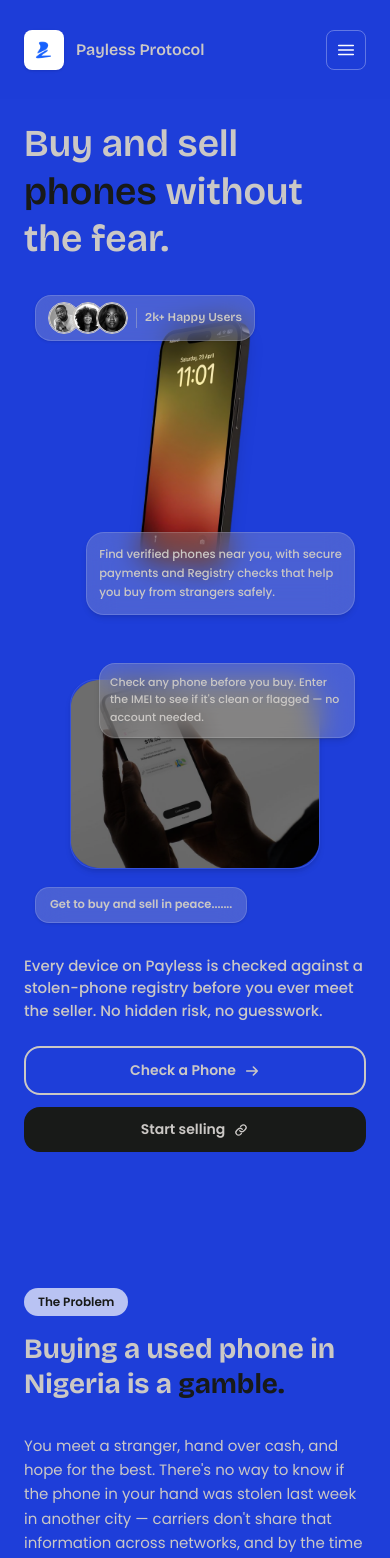
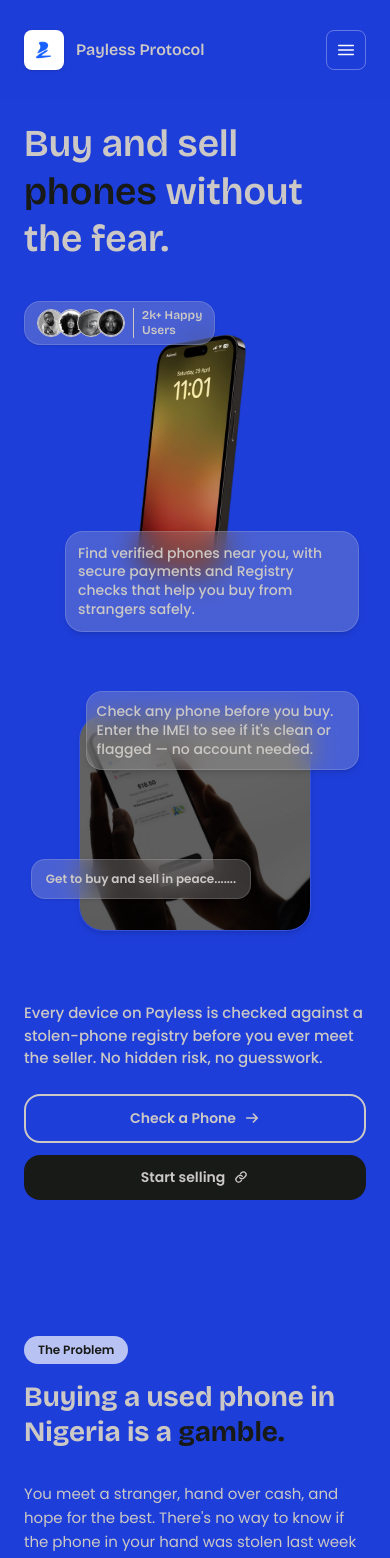
Before and after one commit to sidneycodes1/payless-website, a Next.js app: page / in a window 390 px wide. Shown: the top 1558 px of the page. Built offline with nearby package versions, Linux system fonts and the light colour scheme.

Commit message:
fix: make hero and benefits visual collages fluid and responsive across all viewports

```diff
--- a/src/components/sections/hero/Hero.tsx
+++ b/src/components/sections/hero/Hero.tsx
@@ -26,7 +26,7 @@ export const Hero = () => {
           </div>
 
           {/* Desktop Left Visual (Figma Frame 89: W: 669px, H: 371px) */}
-          <div className="relative hidden h-[371px] w-[669px] origin-top-left transform lg:scale-[0.84] xl:scale-[0.92] 2xl:scale-100 lg:block">
+          <div className="relative hidden h-[371px] w-[669px] origin-top-left transform xl:scale-[0.92] 2xl:scale-100 xl:block">
             {/* Phone Mockup: Frame 95 (W: 278px, H: 371px, X: 167px, Y: 0px) */}
             <div className="absolute left-[167px] top-0 h-[371px] w-[278px]">
               <Image
@@ -100,9 +100,10 @@ export const Hero = () => {
             </div>
           </div>
 
-          {/* Mobile/Tablet Fallback for Left Visual */}
-          <div className="relative mx-auto mt-2 h-[320px] sm:h-[360px] w-full max-w-[320px] sm:max-w-[390px] lg:hidden">
-            <div className="absolute left-1/2 top-3 h-[270px] sm:h-[310px] w-[210px] sm:w-[240px] -translate-x-1/2">
+          {/* Mobile/Tablet Fluid Visual for Left Column (< 1280px) */}
+          <div className="relative mx-auto w-full max-w-[669px] aspect-[320/330] sm:aspect-[669/371] xl:hidden">
+            {/* Phone Mockup */}
+            <div className="absolute left-[20%] top-0 h-[95%] w-[58%] sm:left-[24.96%] sm:top-0 sm:h-full sm:w-[41.55%]">
               <Image
                 src={ASSETS.heroPhoneMock}
                 alt="Tilted phone lock-screen mockup"
@@ -110,23 +111,46 @@ export const Hero = () => {
                 height={371}
                 priority
                 fetchPriority="high"
-                sizes="(min-width: 640px) 240px, 210px"
-                className="h-full w-full object-contain drop-shadow-xl"
+                sizes="(min-width: 640px) 278px, 210px"
+                className="h-full w-full object-contain"
               />
             </div>
-            {/* 2k+ chip */}
-            <div className="absolute left-0 top-0 z-10 flex items-center gap-2 rounded-[16px] bg-[rgba(203,200,197,0.25)] px-3 py-1.5 backdrop-blur-[14px] border border-white/15 shadow-sm">
-              <div className="flex -space-x-2">
-                <Image src={ASSETS.avatar1} alt="" width={32} height={32} className="size-8 rounded-full border border-cream object-cover" />
-                <Image src={ASSETS.avatar2} alt="" width={32} height={32} className="size-8 rounded-full border border-cream object-cover" />
-                <Image src={ASSETS.avatar4} alt="" width={32} height={32} className="size-8 rounded-full border border-cream object-cover" />
+
+            {/* 2k+ Happy Users Chip */}
+            <div className="absolute left-0 top-[4%] z-10 flex items-center gap-2 rounded-[16px] bg-[rgba(203,200,197,0.25)] px-3 py-1.5 backdrop-blur-[14px] border border-white/15 shadow-sm sm:top-[11.05%] sm:h-[74px] sm:w-fit sm:gap-[10px] sm:rounded-[20px] sm:px-[18px] sm:py-[12px]">
+              <div className="flex items-center">
+                <div className="relative -mr-2 size-7 sm:size-10 md:size-[50px] sm:-mr-2.5 shrink-0 overflow-hidden rounded-full border border-cream sm:border-2">
+                  <Image src={ASSETS.avatar1} alt="" width={50} height={50} className="h-full w-full object-cover" />
+                </div>
+                <div className="relative -mr-2 size-7 sm:size-10 md:size-[50px] sm:-mr-2.5 shrink-0 overflow-hidden rounded-full border border-cream sm:border-2">
+                  <Image src={ASSETS.avatar2} alt="" width={50} height={50} className="h-full w-full object-cover" />
+                </div>
+                <div
+                  aria-hidden="true"
+                  className="relative -mr-2 size-7 sm:size-10 md:size-[50px] sm:-mr-2.5 shrink-0 overflow-hidden rounded-full border border-cream sm:border-2 bg-cover"
+                  style={{
+                    backgroundImage: `url("${ASSETS.avatar3CardCrop}")`,
+                    backgroundSize: "280%",
+                    backgroundPosition: "50% 20%",
+                  }}
+                />
+                <div className="relative size-7 sm:size-10 md:size-[50px] shrink-0 overflow-hidden rounded-full border border-cream sm:border-2">
+                  <Image src={ASSETS.avatar4} alt="" width={50} height={50} className="h-full w-full object-cover" />
+                </div>
               </div>
-              <span className="h-5 w-px bg-cream/40" />
-              <span className="font-display text-[12px] sm:text-[13px] font-semibold text-cream leading-tight">2k+ Happy Users</span>
+              <div className="flex items-center justify-center border-l sm:border-l-2 border-cream pl-2 sm:px-[10px]">
+                <div className="font-display text-[12px] sm:text-[14px] md:text-[16px] font-semibold leading-tight sm:leading-[1.2] text-cream whitespace-nowrap">
+                  <p className="mb-0">2k+ Happy</p>
+                  <p>Users</p>
+                </div>
+              </div>
             </div>
+
             {/* Glass Card */}
-            <div className="absolute bottom-0 right-0 z-10 w-[84%] sm:w-[80%] rounded-[18px] bg-[rgba(203,200,197,0.25)] p-3 backdrop-blur-[14px] border border-white/15 shadow-md">
-              <p className="text-[11.5px] sm:text-[12px] leading-relaxed text-cream font-medium">{GLASS_FIND}</p>
+            <div className="absolute left-[12%] bottom-[2%] z-10 w-[86%] rounded-[18px] bg-[rgba(203,200,197,0.25)] p-3 sm:p-4 backdrop-blur-[14px] border border-white/15 shadow-md sm:left-[39.76%] sm:w-[53.36%] sm:rounded-[20px] sm:px-[18px] sm:py-[16px]">
+              <p className="font-sans text-[14px] sm:text-[13px] lg:text-[12px] font-medium leading-[1.35] sm:leading-[1.4] text-cream">
+                {GLASS_FIND}
+              </p>
             </div>
           </div>
         </div>
@@ -135,7 +159,7 @@ export const Hero = () => {
         {/* Figma: Frame 90, max-width: 669px */}
         <div className="flex w-full flex-col gap-6 lg:w-1/2 lg:max-w-[669px] lg:items-end">
           {/* Desktop Right Visual (Figma Frame 195:9381: W: 669px, H: 371px) */}
-          <div className="relative hidden h-[371px] w-[669px] origin-top-right transform lg:scale-[0.84] xl:scale-[0.92] 2xl:scale-100 lg:block">
+          <div className="relative hidden h-[371px] w-[669px] origin-top-right transform xl:scale-[0.92] 2xl:scale-100 xl:block">
             {/* Photo: Frame 203:73 (W: 337px, H: 254px, Top: 65px, rounded: 40px) */}
             <div className="absolute left-[calc(50%+29.5px)] top-[65px] h-[254px] w-[337px] -translate-x-1/2 overflow-hidden rounded-[40px] shadow-sm">
               <Image
@@ -163,9 +187,10 @@ export const Hero = () => {
             </div>
           </div>
 
-          {/* Mobile/Tablet Fallback for Right Visual */}
-          <div className="relative mx-auto my-2 h-[260px] sm:h-[300px] w-full max-w-[320px] sm:max-w-[390px] lg:hidden">
-            <div className="absolute left-1/2 top-4 h-[190px] sm:h-[220px] w-[250px] sm:w-[290px] -translate-x-1/2 overflow-hidden rounded-[26px] sm:rounded-[32px] shadow-md border border-white/10">
+          {/* Mobile/Tablet Fluid Visual for Right Column (< 1280px) */}
+          <div className="relative mx-auto w-full max-w-[646px] aspect-[320/280] sm:aspect-[646/371] xl:hidden">
+            {/* Photo */}
+            <div className="absolute left-[16%] top-[12%] h-[72%] w-[68%] overflow-hidden rounded-[24px] shadow-md border border-white/10 sm:left-[28.48%] sm:top-[17.52%] sm:h-[68.46%] sm:w-[52.17%] sm:rounded-[40px]">
               <Image
                 src={ASSETS.heroPhoto}
                 alt="Hand holding a phone showing a payment screen"
@@ -173,12 +198,21 @@ export const Hero = () => {
                 height={508}
                 className="h-full w-full object-cover"
               />
+              <div className="absolute inset-0 bg-black/10" />
             </div>
-            <div className="absolute right-0 top-0 z-10 w-[80%] sm:w-[75%] rounded-[16px] bg-[rgba(203,200,197,0.25)] p-2.5 sm:p-3 backdrop-blur-[14px] border border-white/15 shadow-md">
-              <p className="text-[11px] sm:text-[12px] leading-relaxed text-cream font-medium">{GLASS_CHECK}</p>
+
+            {/* Top-Right Glass Card */}
+            <div className="absolute right-[2%] top-[4%] z-10 w-[80%] rounded-[16px] bg-[rgba(203,200,197,0.25)] p-2.5 sm:p-3 backdrop-blur-[14px] border border-white/15 shadow-md sm:left-[54.64%] sm:right-auto sm:top-[5.93%] sm:w-[45.36%] sm:rounded-[20px] sm:px-[18px] sm:py-[16px]">
+              <p className="font-sans text-[14px] sm:text-[13px] lg:text-[12px] font-medium leading-[1.35] sm:leading-[1.4] text-cream">
+                {GLASS_CHECK}
+              </p>
             </div>
-            <div className="absolute bottom-0 left-0 z-10 rounded-[14px] bg-[rgba(203,200,197,0.25)] px-3.5 py-2 backdrop-blur-[14px] border border-white/15 shadow-sm">
-              <p className="text-[11.5px] sm:text-[12px] font-semibold text-cream whitespace-nowrap">{PEACE_PILL}</p>
+
+            {/* Bottom-Left Peace Pill */}
+            <div className="absolute left-[2%] top-[60%] z-10 flex h-[40px] items-center rounded-[14px] bg-[rgba(203,200,197,0.25)] px-3.5 py-2 backdrop-blur-[14px] border border-white/15 shadow-sm sm:left-[1.86%] sm:top-[59.57%] sm:h-auto sm:w-fit sm:rounded-[20px] sm:px-[18px] sm:py-[16px]">
+              <p className="font-sans text-[12px] font-semibold leading-normal sm:leading-[1.5] text-cream whitespace-nowrap">
+                {PEACE_PILL}
+              </p>
             </div>
           </div>
 
```
Also changed, not shown: src/components/sections/benefits/Benefits.tsx (+15 -15 lines).
